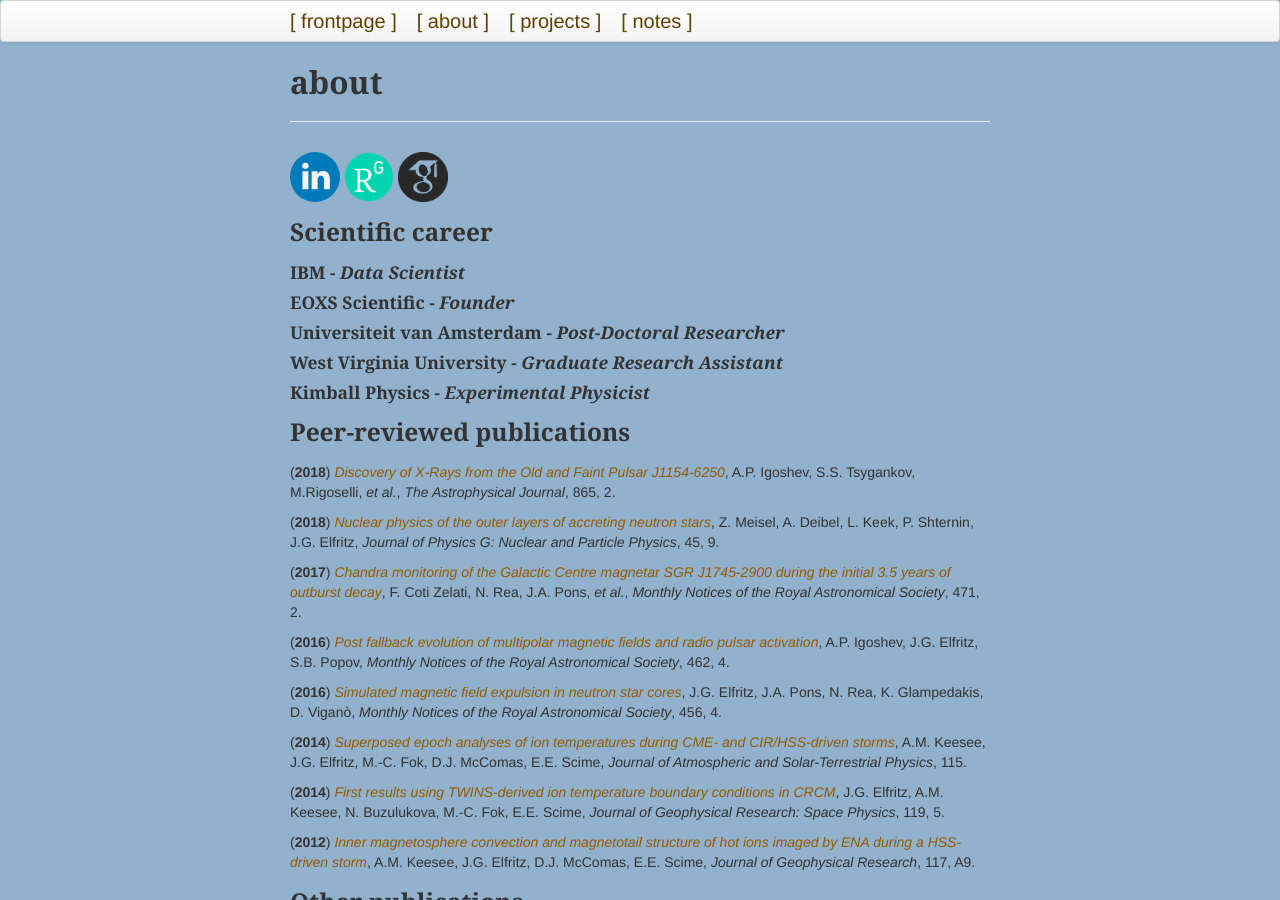
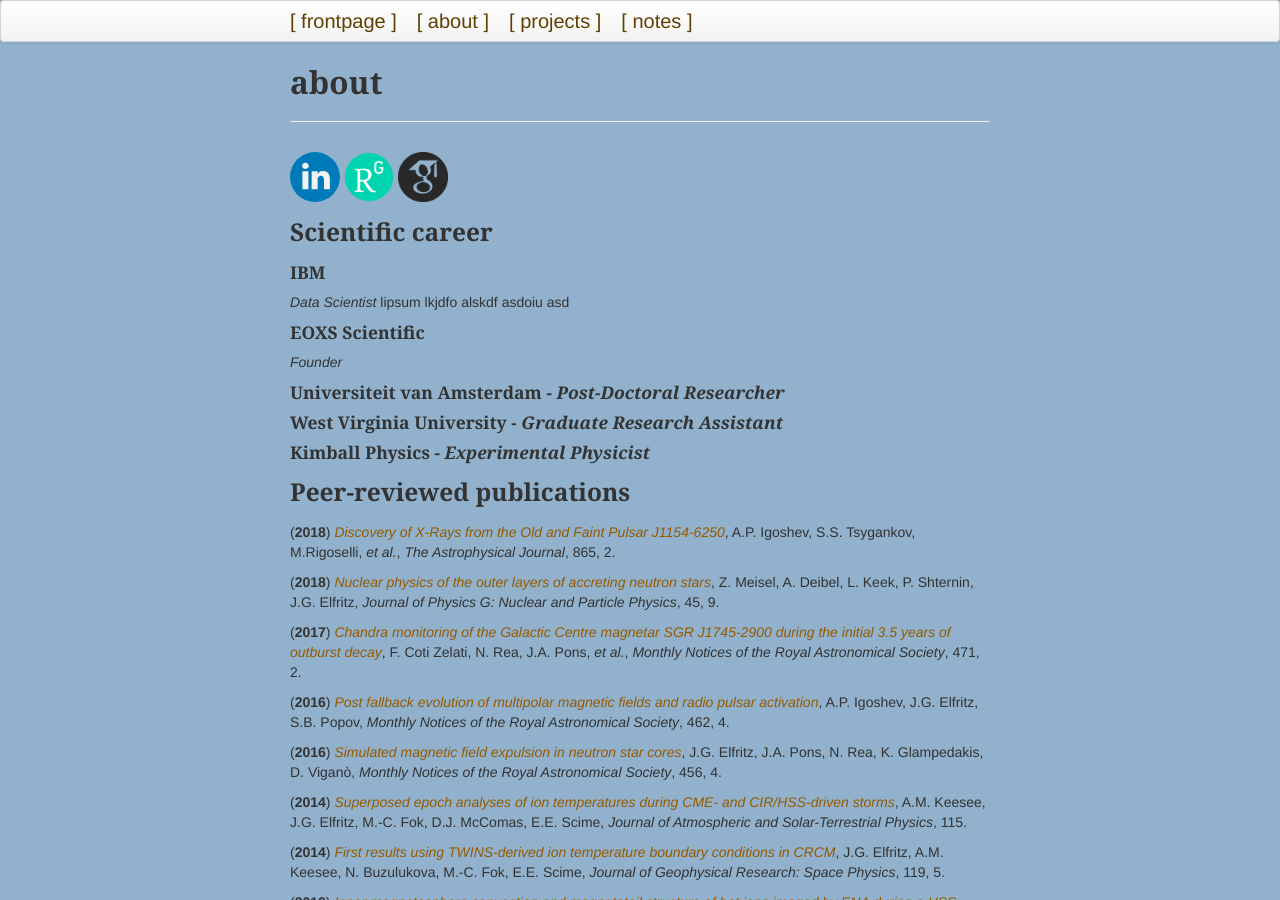
Before and after one commit to justinelfritz/justinelfritz.github.io, a Jekyll site: the page built from pages/about.md, in a window 1280 px wide and 900 px high. Built offline with Jekyll 4.4.1, drawn with Linux system fonts in a browser that asks for light colours.

Commit message:
formatting updates in About

```diff
--- a/pages/about.md
+++ b/pages/about.md
@@ -8,9 +8,12 @@ description: general synopsis and motivation
 
 ### Scientific career
 
-#### **IBM** - *Data Scientist*
+#### **IBM**
+*Data Scientist*
+lipsum lkjdfo alskdf asdoiu asd
 
-#### **EOXS Scientific** - *Founder*
+#### **EOXS Scientific**
+*Founder*
 
 #### **Universiteit van Amsterdam** - *Post-Doctoral Researcher*
 
```
